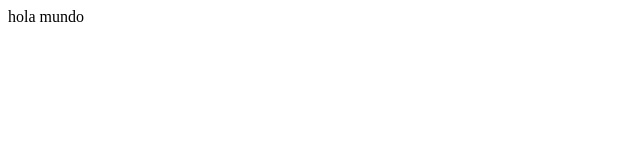
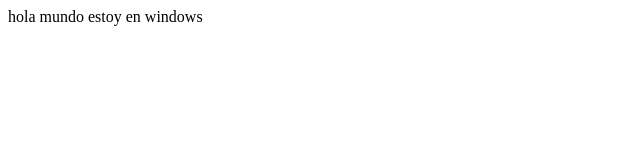
Before and after one commit to YhonatanQU/SerSJM, a plain HTML site: page index.html in a window 1280 px wide. Shown: the whole page, without its empty margins (0-640 px from the left). Drawn offline with Linux system fonts and the light colour scheme.

Commit message:
estamos en windows

```diff
--- a/index.html
+++ b/index.html
@@ -11,5 +11,8 @@
 </head>
 <body>
     hola mundo
+
+
+    estoy en windows
 </body>
 </html>
```
